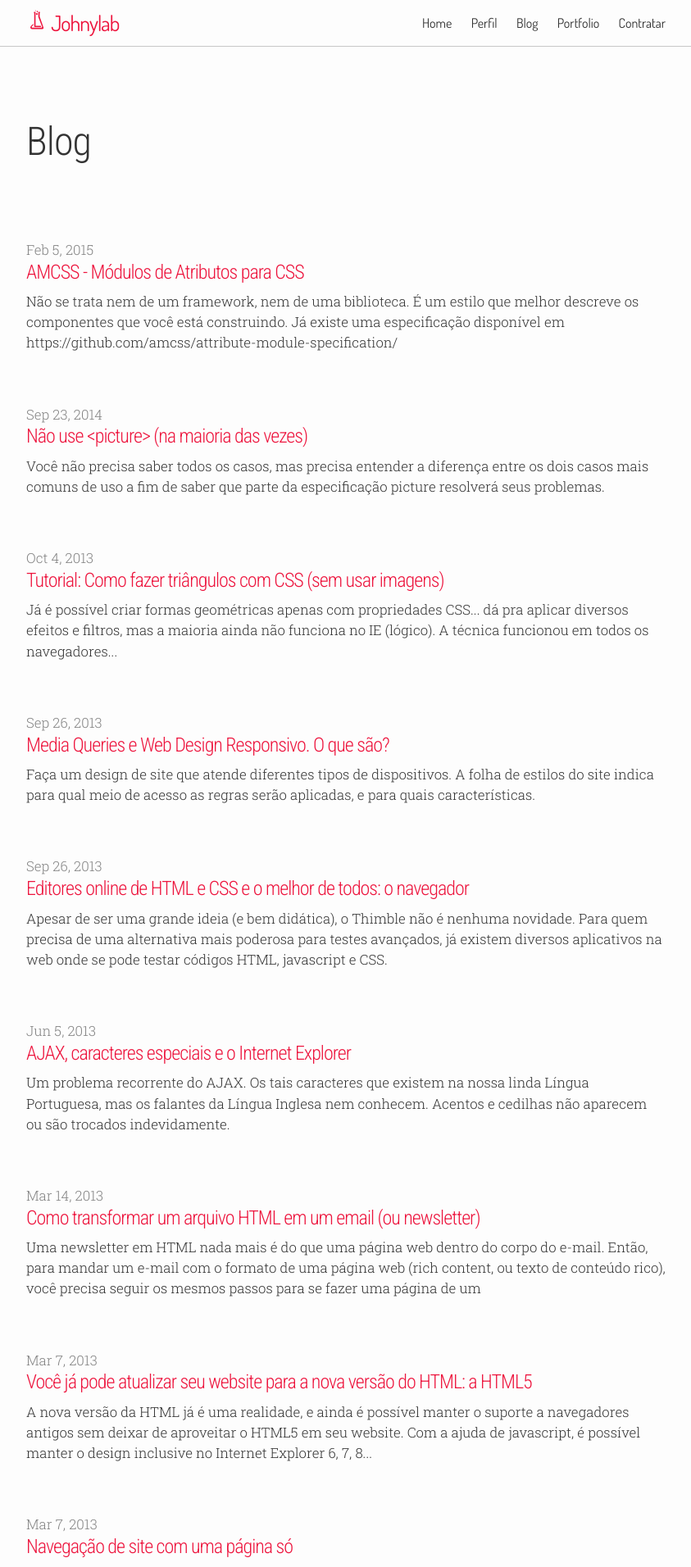
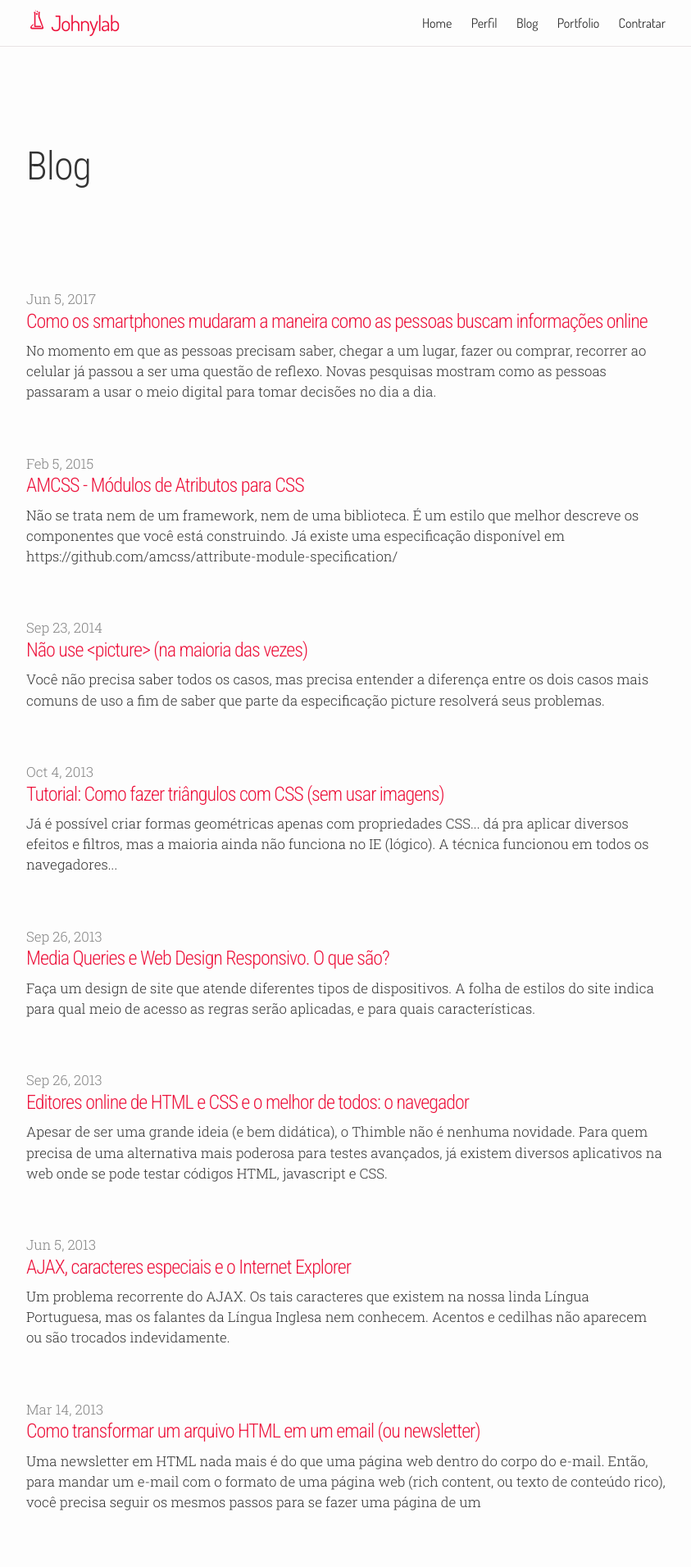
Before and after one commit to johnylab/johnylab.github.io, a Jekyll site: the page built from blog/index.html, in a window 1280 px wide. Shown: the top 1912 px of the page at 82% size, without its empty margins (218-1061 px from the left). Built offline with Jekyll 4.4.1, drawn with Linux system fonts in a browser that asks for light colours; the list of posts is cut into pages by our own code; some of the changed text lies outside the part shown.

Commit message:
Novo post Pesquisa Google e Purchased

```diff
--- /dev/null
+++ b/_posts/2017-06-05-como-os-smartphones-mudaram-a-maneira-como-as-pessoas-buscam-informacoes-online.md
@@ -0,0 +1,127 @@
+---
+title: Como os smartphones mudaram a maneira como as pessoas buscam informações online
+excerpt: >
+    No momento em que as pessoas precisam saber, chegar a um lugar, fazer ou comprar,
+    recorrer ao celular já passou a ser uma questão de reflexo. Novas pesquisas mostram
+    como as pessoas passaram a usar o meio digital para tomar decisões no dia a dia.
+img:
+categories: marketin comportamento
+tags: mobile, pesquisa, consumidores, micro-moments
+---
+
+*Adaptado de [Mobile Has Changed Search Intent and How People Get Things Done: New Consumer Behavior Data](https://www.thinkwithgoogle.com/consumer-insights/mobile-search-consumer-behavior-data/).*
+
+<div data-grid="center wrap" class="page-content">
+    <div data-cell="1of4" class="wrapper" style="min-width:14em;">
+        <p><strong>O departamento de marketing da Google, em parceria com a empresa de pesquisas Purchased, realizou uma pesquisa sobre o comportamento das pessoas na hora de pesquisar informações diversas no dia a dia. Seguem neste post algumas das descobertas deste estudo. As 1000 pessoas pesquisadas passaram 1 semana respondendo uma rápida enquete várias vezes informando os tipos de necessidades que elas tinham durante o dia, e quais decisões tomavam para atendê-las.</strong></p>
+    </div>
+    <div data-cell="shrink">
+        <img src="https://photos-6.dropbox.com/t/2/AACDHS-ziecZlYT_9hiqesSI2sedG2I8uuXhmOLwvyBKSQ/12/677103756/jpeg/32x32/1/_/1/2/cody-slingerland.jpg/ELT-rMUFGAYgAigC/0YyV3jt51KKw1jApLuVKutljiO-4MN57VMXNyWT8FMU?size=1280x960&size_mode=3" alt="Google" width="600">
+    </div>
+</div>
+
+O resultado da pesquisa foram mais de 14.000 respostas, que iam de escolher um restaurante para um jantar especial até procurar cupons de descontos para a viagem de férias. As respostas detalharam milhares de micro-momentos em que as pessoas recorreram à ajuda dos seus dispositivos móveis. Examinando essas respostas, nós podemos verificar como os consumidores resolvem seus micro-momentos de saber, ir, fazer e comprar.
+
+## 1 - Em momentos de necessidade, as pessoas pegam o celular para pesquisar
+
+<div data-grid="end spacing" class="wrapper large">
+    <div data-cell="1of3"><img src="{{ site.baseurl }}/img/blog/smartphone-1.png" alt="Preferência por celular" width="250"></div>
+    <div data-cell="2of3">
+        <p>Nossos celulares estão em grande vantagem acima dos recursos mais confiados, com 96% das pessoas para resolver seus problemas.</p>
+        <p>Para atender as suas necessidades, as pessoas são duas vezes mais propensas a usar a busca do que outras fontes, online ou offline, como visitar uma loja ou as redes sociais. Não só a busca é mais usada, como é o primeiro recurso para 87% das pessoas.</p>
+    </div>
+</div>
+
+<div class="page-content hero light">
+    <div class="wrapper" style="background:url('{{ site.baseurl }}/img/blog/search.png') no-repeat bottom right;background-size:30%;">
+        <h3>Como as necessidades foram atendidas:</h3>
+        <dl>
+            <dt>Sites de busca</dt>
+            <dd><div style="background-color:#f7f7f7;padding:5px 10px;border-radius:7px;width:40%">40%</div></dd>
+            <dt>Site ou app de compras</dt>
+            <dd><div style="background-color:#f7f7f7;padding:5px 10px;border-radius:7px;width:19%">19%</div></dd>
+            <dt>Outros sites e apps</dt>
+            <dd><div style="background-color:#f7f7f7;padding:5px 10px;border-radius:7px;width:19%">19%</div></dd>
+            <dt>Visita a loja ou outro lugar</dt>
+            <dd><div style="background-color:#f7f7f7;padding:5px 10px;border-radius:7px;width:15%">15%</div></dd>
+            <dt>Usaram um mapa</dt>
+            <dd><div style="background-color:#f7f7f7;padding:5px 10px;border-radius:7px;width:12%">12%</div></dd>
+            <dt>Imagens ou fotos em um site ou app</dt>
+            <dd><div style="background-color:#f7f7f7;padding:5px 10px;border-radius:7px;width:10%">10%</div></dd>
+            <dt>Perguntaram a alguém por chamada, messenger ou SMS</dt>
+            <dd><div style="background-color:#f7f7f7;padding:5px 10px;border-radius:7px;width:8%">8%</div></dd>
+            <dt>Assistiram um vídeo online</dt>
+            <dd><div style="background-color:#f7f7f7;padding:5px 10px;border-radius:7px;width:6%">6%</div></dd>
+            <dt>Usaram mídias sociais</dt>
+            <dd><div style="background-color:#f7f7f7;padding:5px 10px;border-radius:7px;width:6%">6%</div></dd>
+            <dt>Contataram uma empresa</dt>
+            <dd><div style="background-color:#f7f7f7;padding:5px 10px;border-radius:7px;width:6%">6%</div></dd>
+        </dl>
+    </div>
+</div>
+
+## 2 - O celular ajuda as pessoas a tomar decisões de compra
+
+<div data-grid="center spacing" class="wrapper large">
+    <div data-cell="1of4"><img src="{{ site.baseurl }}/img/blog/payment.png" alt="Decisões de compra" width="200"></div>
+    <div data-cell="3of4">
+        <p>As pessoas recorrem aos smartphones para descobrirem a melhor escolha em um momento de compra. 70% dos proprietários de smartphones que compraram alguma coisa em uma loja consultaram informações relevantes para a compra nos dispositivos primeiro. A busca móvel também aumenta a tendência por realizar a compra: 92% das pessoas que pesquisaram no celular realizaram uma compra relacionada.</p>
+    </div>
+</div>
+
+<div class="page-content hero light">
+    <div class="wrapper" style="background:url('{{ site.baseurl }}/img/blog/smartphone-2.png') no-repeat bottom right;background-size:30%;">
+        <h3>Ações que resultaram em compras com mais frequência</h3>
+        <dl>
+            <dt>Usar um site de busca</dt>
+            <dd>
+                <div style="background-color:#f7f7f7;padding:5px 10px;border-radius:7px;width:30%">30%</div>
+            </dd>
+            <dt>Visitar uma loja ou outro lugar</dt>
+            <dd>
+                <div style="background-color:#f7f7f7;padding:5px 10px;border-radius:7px;width:30%">30%</div>
+            </dd>
+            <dt>Visitar um site ou app de compras</dt>
+            <dd>
+                <div style="background-color:#f7f7f7;padding:5px 10px;border-radius:7px;width:24%">24%</div>
+            </dd>
+            <dt>Visitar outros tipos de site ou app</dt>
+            <dd>
+                <div style="background-color:#f7f7f7;padding:5px 10px;border-radius:7px;width:14%">14%</div>
+            </dd>
+            <dt>Usar um mapa</dt>
+            <dd>
+                <div style="background-color:#f7f7f7;padding:5px 10px;border-radius:7px;width:13%">13%</div>
+            </dd>
+        </dl>
+    </div>
+</div>
+
+## 3 - A busca móvel atende mais do que necessidades imediatas
+
+A busca já vem sendo muito útil para ajudar com pequenas tarefas, como procurar uma receita culinária. Porém ela também é amplamente usada na realização de grandes projetos. 68% das pessoas usaram a pesquisa para ajudá-las com planos de médio e longo prazo, mais do que qualquer outra fonte, seja online ou offline.
+
+<figure class="wrapper hero brand" data-grid="center">
+    <div data-cell="" style="font-size:100px;font-weight:bold;min-width:240px;">68%</div>
+    <figcaption data-cell="">das pessoas que pesquisaram sobre necessidades futuras usaram um celular para isso.</figcaption>
+</figure>
+
+## E o que isso significa para profissionais de marketing?
+
+As pessoas têm mais escolhas do que nunca para resolver seus problemas, online e offline. E como elas recorrem ao smartphone para tomar decisões, aprender coisas novas, cumprir objetivos e até planejar o futuro, a busca torna-se o seu salva-vidas. Por isso muitas marcas usam os serviços de busca para criar uma boa primeira impressão e chamar a atenção das pessoas quando elas estão começando a formar opiniões.
+
+<div data-grid="center spacing" class="wrapper large">
+    <div data-cell="3of4">
+        <p>Como profissionais de marketing, precisamos conectar as informações que apresentamos através de diferentes telas, canais e formatos. E a intenção de busca, particularmente no celular, é onde isso começa. Ao antecipar as necessidades das pessoas, você pode encontrar as pessoas em seus micro-momentos com informação relevante e útil.</p>
+    </div>
+    <div data-cell="1of4"><img src="{{ site.baseurl }}/img/blog/technology.png" alt="Comunicação na web" width="200"></div>
+</div>
+
+*Isto é uma tradução: veja o post original [Mobile Has Changed Search Intent and How People Get Things Done: New Consumer Behavior Data](https://www.thinkwithgoogle.com/consumer-insights/mobile-search-consumer-behavior-data/) e confira os infográficos.*
+
+<div class="page-content" data-grid="">
+    <div class="wrapper" data-cell="fill"><img src="https://storage.googleapis.com/twg-content/documents/how-people-meet-their-needs-in-i-want-to-do-moments.svg" alt="How People Meet Their Needs in I-Want-to-Do Moments"></div>
+    <div class="wrapper" data-cell="fill"><img src="https://storage.googleapis.com/twg-content/documents/how-people-meet-their-needs-in-i-want-to-know-moments.svg" alt="How People Meet Their Needs in I-Want-to-Know Moments"></div>
+    <div class="wrapper" data-cell="fill"><img src="https://storage.googleapis.com/twg-content/documents/how-people-meet-their-needs-in-i-want-to-go-moments.svg" alt="How People Meet Their Needs in I-Want-to-Go Moments"></div>
+    <div class="wrapper" data-cell="fill"><img src="https://storage.googleapis.com/twg-content/documents/how-people-meet-their-needs-in-i-want-to-buy-moments.svg" alt="How People Meet Their Needs in I-Want-to-Buy Moments"></div>
+</div>
--- a/_sass/_base.sass
+++ b/_sass/_base.sass
@@ -16,7 +16,7 @@
     *
         box-sizing: inherit
 
-h1, h2, h3, h4, h5, h6, p, blockquote, ul, ol, dl, figure, %vertical-rhythm
+p, blockquote, ul, ol, dl, figure, %vertical-rhythm
     margin-top: $spacing-unit / 2
     margin-bottom: $spacing-unit / 2
 
@@ -48,6 +48,8 @@
         family: $title-font-family
         weight: $base-font-weight
     line-height: 1.2
+    margin-top: $spacing-unit
+    margin-bottom: $spacing-unit
 
 @for $i from 1 through 6
     h#{$i}
--- a/_sass/_vars.sass
+++ b/_sass/_vars.sass
@@ -13,7 +13,7 @@
 $brand-color: #ed143d
 
 $grey-color: #828282
-$grey-color-light: #c8c8c8
+$grey-color-light: #e8e3e4
 $grey-color-dark: darken($grey-color, 25%)
 
 $on-palm: 600px
```
Also changed, not shown: img/blog/payment.png (added), img/blog/search.png (added), img/blog/smartphone-1.png (added), img/blog/smartphone-2.png (added), img/blog/smartphone.png (added), img/blog/technology.png (added), img/blog/worker.png (added).
